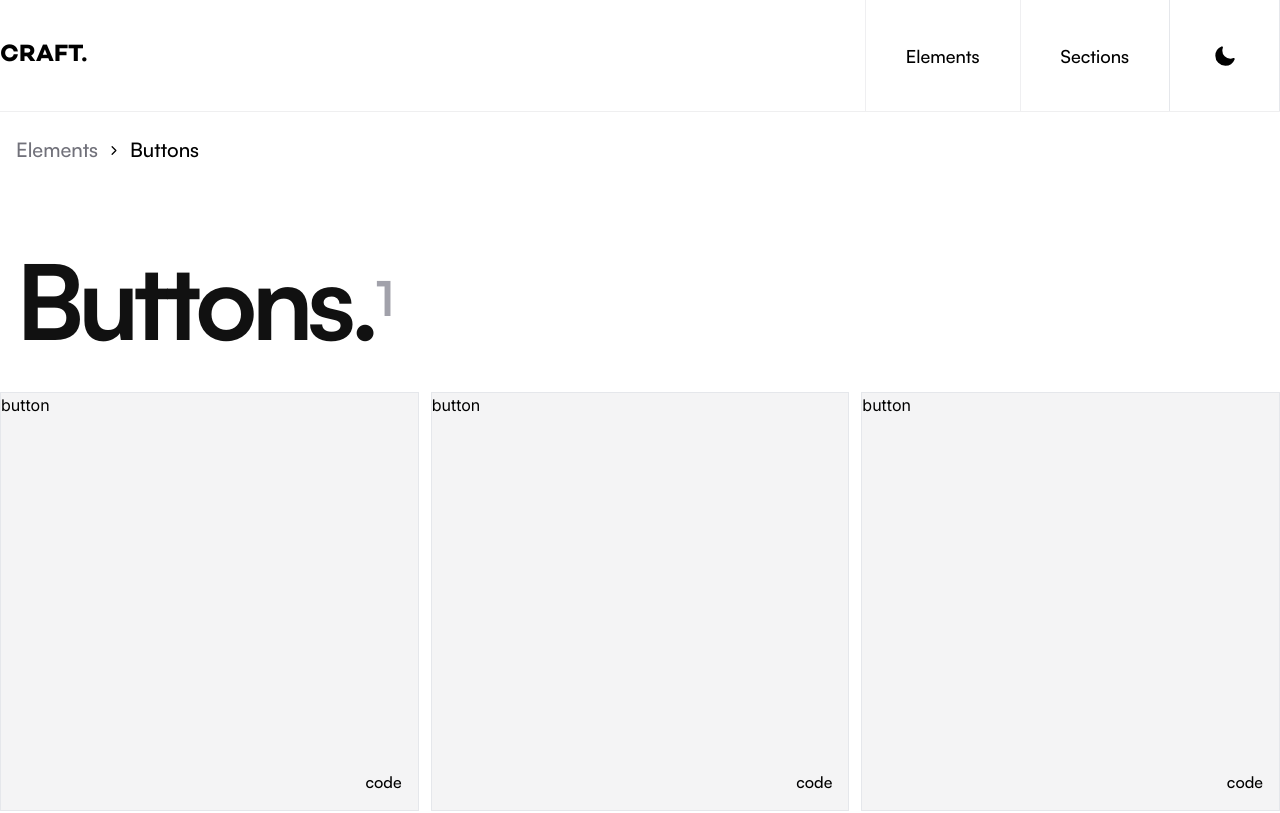
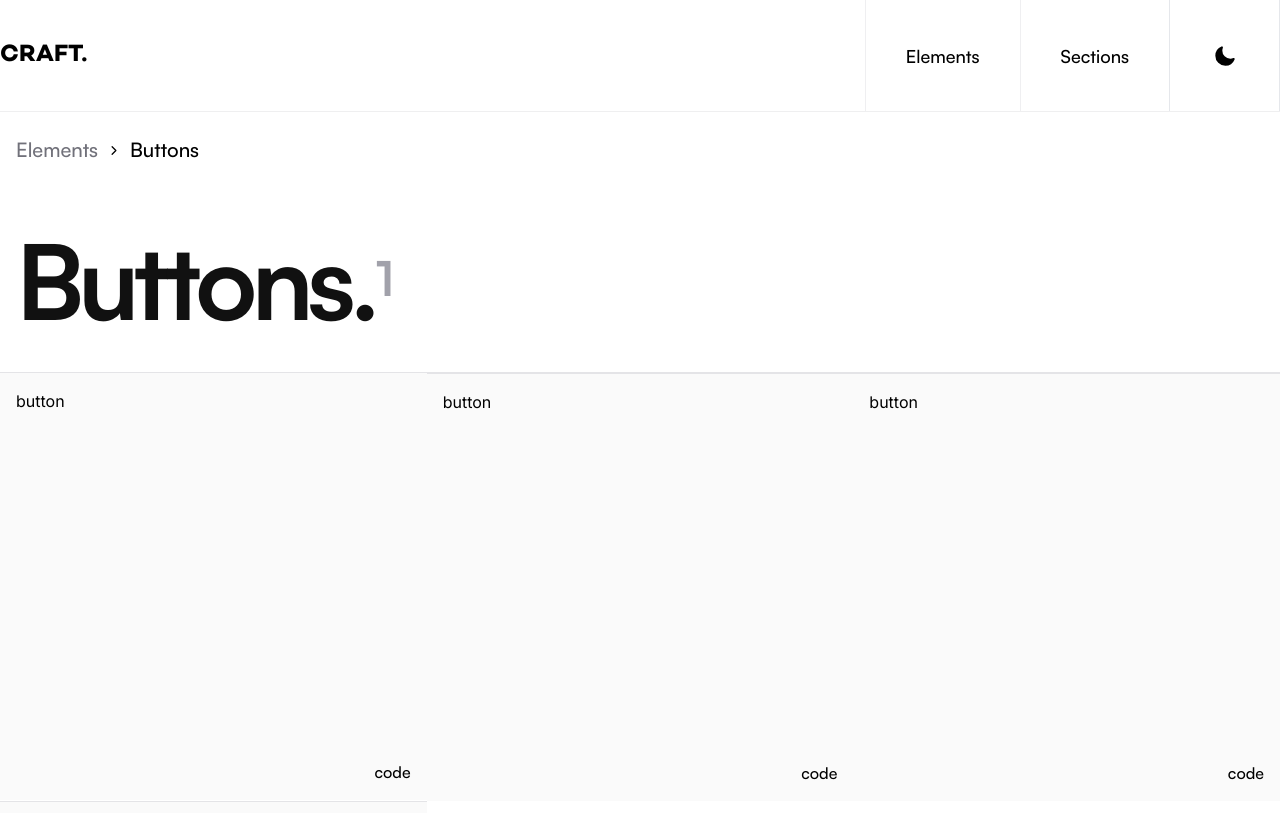
Before and after one commit to Jeff-Maina/craft, a Next.js app: page /elements/buttons in a window 1280 px wide. Shown: the top 813 px of the page. Built offline with nearby package versions, Linux system fonts and the light colour scheme.

Commit message:
Refine buttons page ui

```diff
--- a/src/app/(pages)/elements/buttons/examples/ButtonCard.tsx
+++ b/src/app/(pages)/elements/buttons/examples/ButtonCard.tsx
@@ -23,7 +23,7 @@ const ButtonCard: FC<ButtonProps> = ({ children, codeBlock }) => {
   };
 
   return (
-    <article className="w-full aspect-square border bg-zinc-100  flex flex-col justify-between">
+    <article className="w-full aspect-square  bg-zinc-50  flex flex-col justify-between pt-4 pl-4">
       <div>{children}</div>
       <div className="flex justify-end p-4">
         <button onClick={toggleModal} className="font-satoshi-medium">
--- a/src/app/(pages)/elements/buttons/page.tsx
+++ b/src/app/(pages)/elements/buttons/page.tsx
@@ -12,7 +12,7 @@ const PageOptions: Pageprops = {
 const Buttons = () => {
   return (
     <PageLayout pageOptions={PageOptions}>
-      <section className="w-full h-full grid md:grid-cols-2 lg:grid-cols-3 gap-3">
+      <section className="w-full h-full border-b border-t border-zinc-200/60 lg:border-zinc-200 grid md:grid-cols-2 lg:grid-cols-3 divide-y divide-zinc-200/60 lg:divide-zinc-200">
         {ButtonsList.map((button, index) =><div key={index}>{button}</div> )}
       </section>
     </PageLayout>
--- a/src/app/layouts/PageLayout.tsx
+++ b/src/app/layouts/PageLayout.tsx
@@ -66,20 +66,14 @@ const PageLayout: FC<ComponentProps> = ({ children, pageOptions }) => {
   return (
     <main className="flex flex-col min-h-screen max-w-7xl lg:border-zinc-300 m-auto gap-10">
       <Breadcrumb breadCrumbProps={breadCrumbProps} />
-      <header className="flex flex-col gap-4 lg:gap-6 px-4 pt-5">
-        <h1 className="font-satoshi-bold text-5xl md:text-6xl lg:text-[6.5rem] selection:bg-black selection:text-white text-[#111] tracking-tighter">
+      <header className="flex flex-col gap-4 lg:gap-6 px-4 ">
+        <h1 className="font-satoshi-bold text-5xl md:text-6xl lg:text-[6.5rem] selection:bg-black selection:text-white text-[#111] tracking-tighter leading-none">
           {page}.
           <sup className="text-4xl md:text-5xl text-zinc-400">
             {componentCount}
           </sup>
         </h1>
-        {/* {!isMainPage && (
-          <p className="font-satoshi-medium text-zinc-500 md:text-lg lg:text-xl">
-            Just copy and paste
-          </p>
-        )} */}
       </header>
-
       <section className="">{children}</section>
     </main>
   );
```
